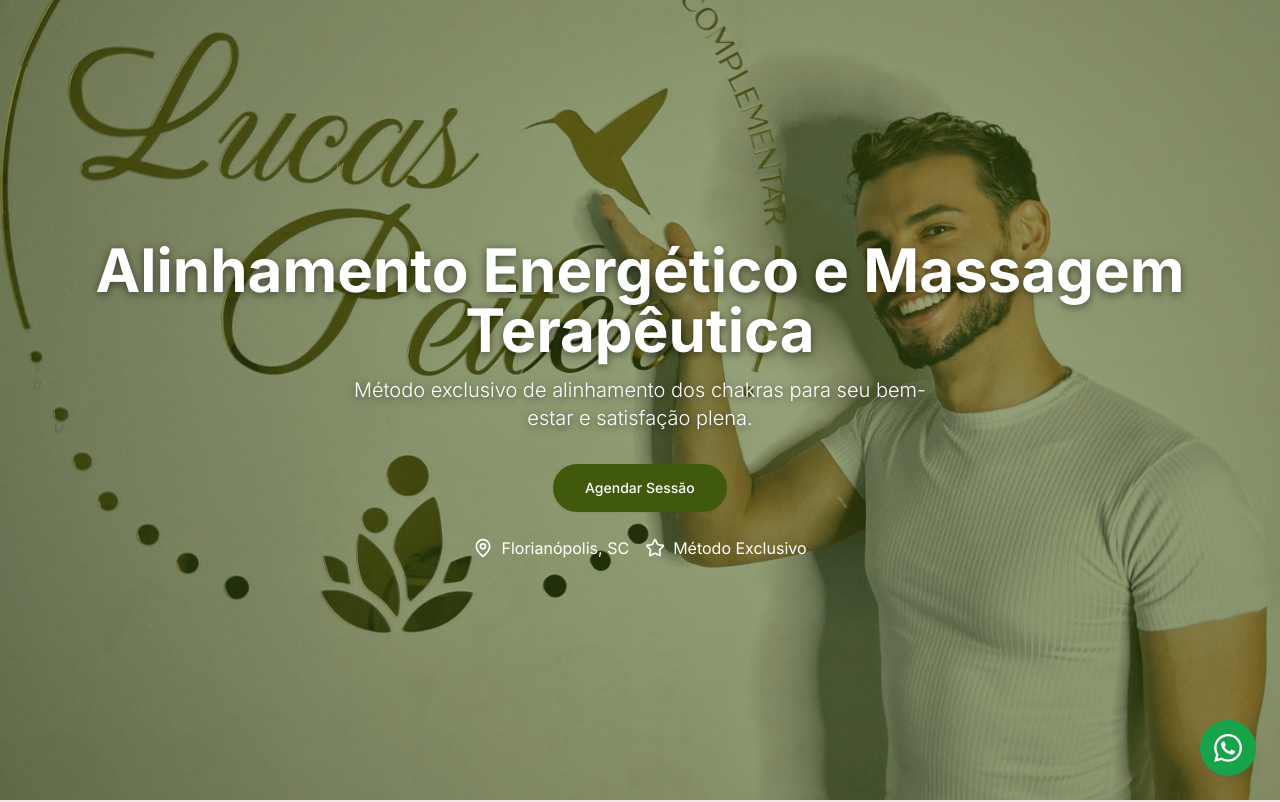
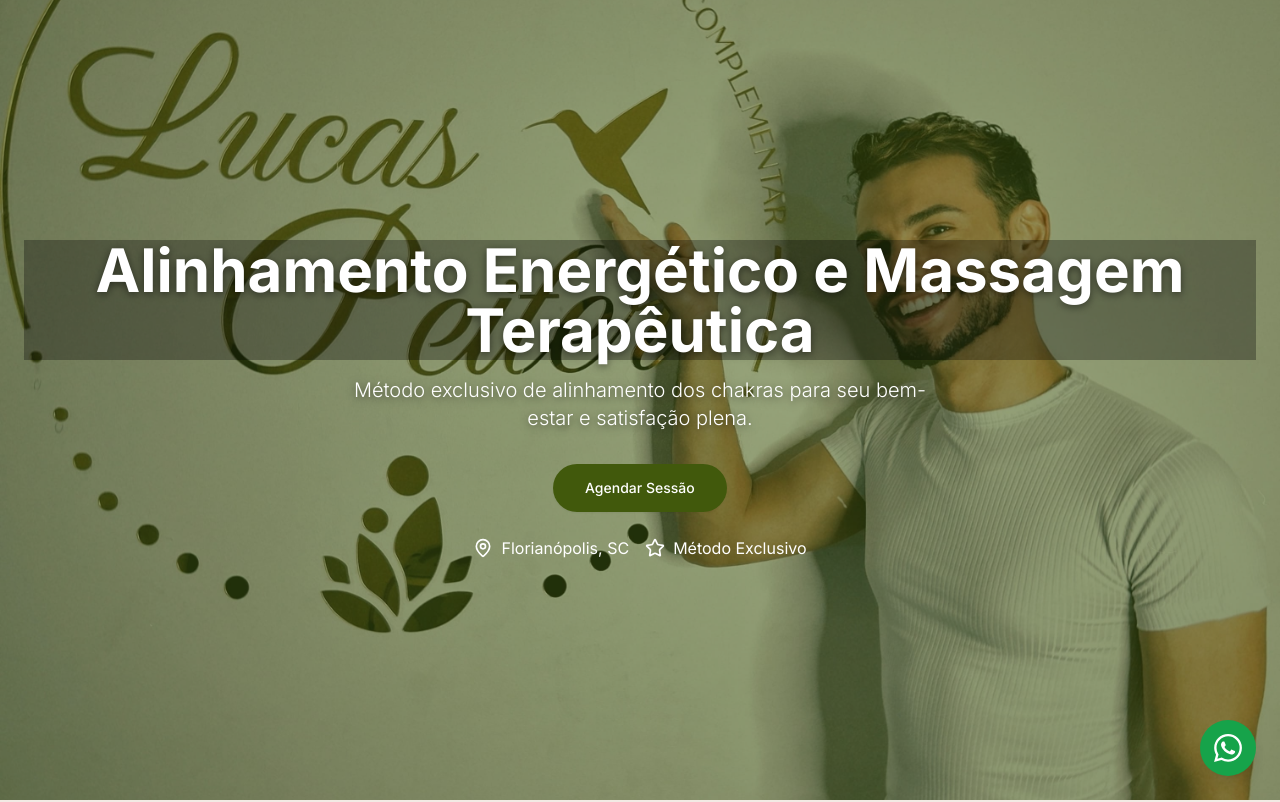
Before and after one commit to lucaspeiter01-pixel/eu-lucas-massoterapia, a plain HTML site: page index.html in a window 1280 px wide. Shown: the top 802 px of the page. Drawn offline with nearby package versions, Linux system fonts and the light colour scheme.

Commit message:
adicionado background no texto

```diff
--- a/index.html
+++ b/index.html
@@ -106,7 +106,7 @@
       </div>
       <div class="absolute inset-0 bg-[#41590C] bg-opacity-50 z-10"></div>
       <div class="relative z-20 text-center text-white px-4 sm:px-6" data-aos="fade-up" data-aos-duration="1000">
-        <h1 class="text-4xl md:text-5xl lg:text-6xl font-bold leading-tight text-shadow">
+        <h1 class="text-4xl md:text-5xl lg:text-6xl font-bold leading-tight text-shadow" style="background-color: rgba(0,0,0,0.3)">
           Alinhamento Energético e Massagem Terapêutica
         </h1>
         <p class="mt-4 max-w-xl mx-auto text-lg md:text-xl font-light text-shadow" data-aos="fade-up"
```
